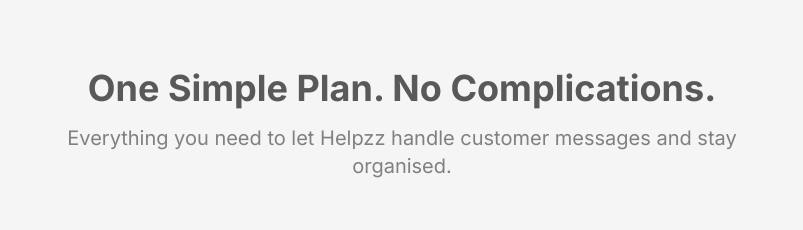
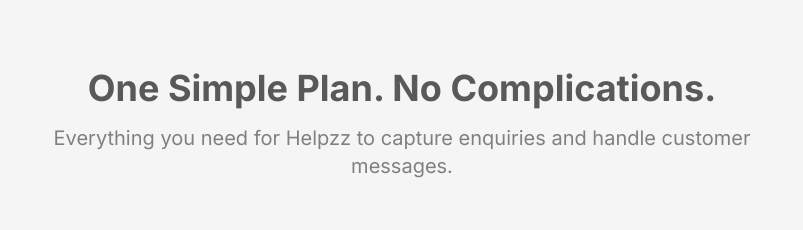
Before and after one commit to lumatra/business-gpt-boost, a React (Vite) app: page / in a window 1280 px wide. Shown: the part 2960-3190 px from the top of the page, without its empty margins (238-1041 px from the left). Built offline with nearby package versions, Linux system fonts and the light colour scheme; the HTML template or start-up script is replaced by a standard one.

Commit message:
Preceding changes

```diff
--- a/src/components/PricingSection.tsx
+++ b/src/components/PricingSection.tsx
@@ -13,7 +13,7 @@ const PricingSection = () => {
             One Simple Plan. No Complications.
           </h2>
           <p className="text-xl text-muted-foreground">
-            Everything you need to let Helpzz handle customer messages and stay organised.
+            Everything you need for Helpzz to capture enquiries and handle customer messages.
           </p>
         </div>
 
```
